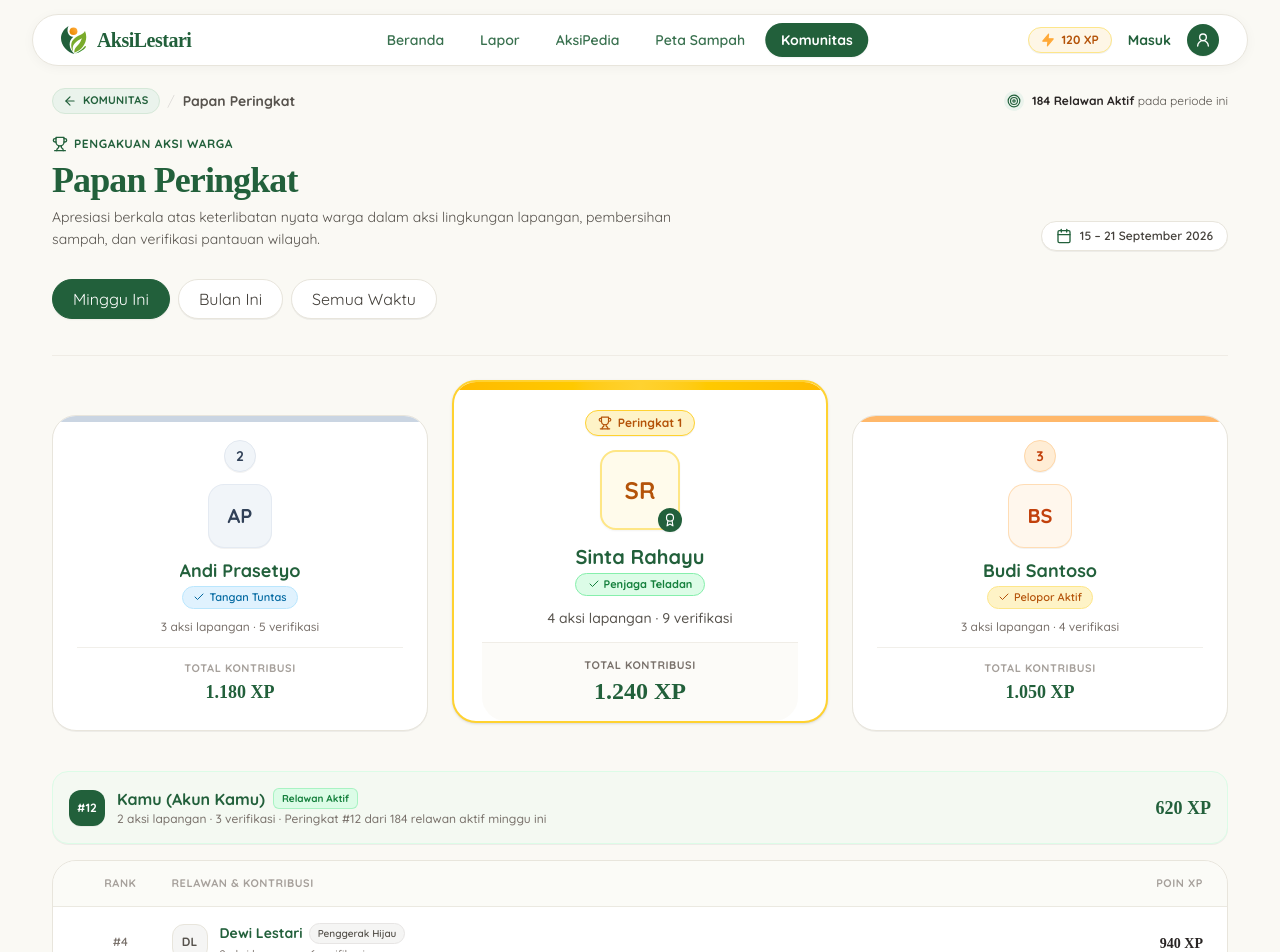
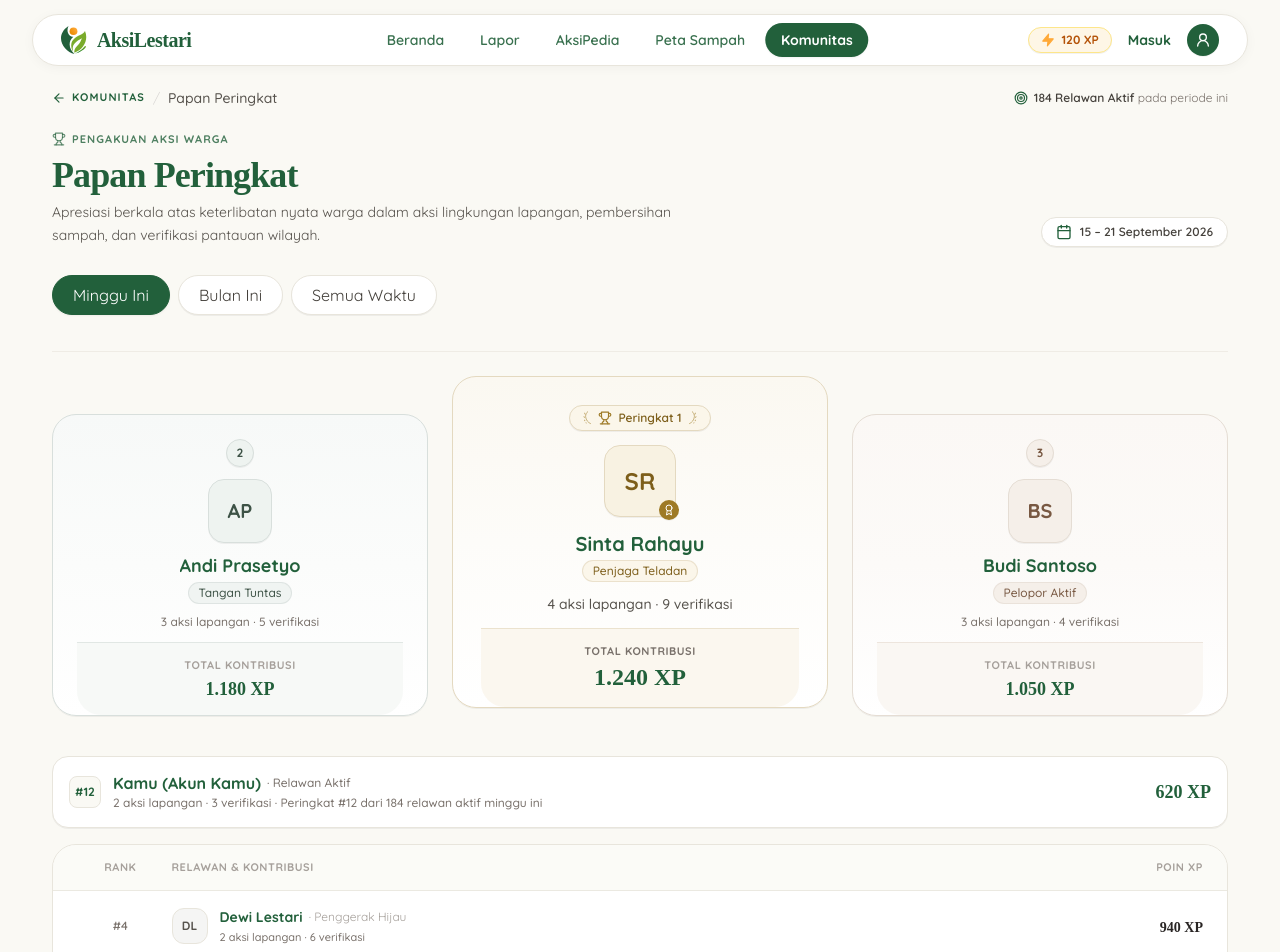
Before and after one commit to deandamanik/aksi-lestari, a React (Vite) app: page /komunitas/leaderboard in a window 1280 px wide. Shown: the top 952 px of the page. Built offline with nearby package versions, Linux system fonts and the light colour scheme; a web font is replaced by a local one.

Commit message:
feat: refine community visual design

```diff
--- a/src/pages/komunitas/KomunitasPage.jsx
+++ b/src/pages/komunitas/KomunitasPage.jsx
@@ -250,7 +250,7 @@ function KomunitasPage() {
                     : 'Kegiatan lingkungan yang sedang terbuka untuk partisipasi sukarela warga.'}
                 </p>
               </div>
-              <span className="inline-flex items-center px-3 py-1 rounded-full bg-[#EAF3EC] border border-[#D5E8D8] text-[#22603B] font-semibold text-xs shrink-0 self-start sm:self-auto">
+              <span className="text-xs text-stone-500 font-medium shrink-0 self-start sm:self-auto">
                 Diperbarui 18 menit lalu
               </span>
             </div>
--- a/src/pages/komunitas/components/CommunityProposalBanner.jsx
+++ b/src/pages/komunitas/components/CommunityProposalBanner.jsx
@@ -4,7 +4,7 @@ export default function CommunityProposalBanner({ onOpenProposeModal }) {
   return (
     <article className="bg-[#FAF7F0] rounded-2xl sm:rounded-3xl border border-[#EBE7DC] p-5 sm:p-6 shadow-2xs hover:border-[#22603B]/30 transition-all duration-200 relative overflow-hidden">
       {/* Top Header */}
-      <div className="flex items-center gap-1.5 text-[11px] font-bold uppercase tracking-wider text-[#22603B] mb-2">
+      <div className="flex items-center gap-1.5 text-[11px] font-bold uppercase tracking-widest text-[#22603B]/80 mb-2 font-body">
         <MegaphoneIcon className="w-3.5 h-3.5" />
         <span>INISIATIF WARGA</span>
       </div>
--- a/src/pages/komunitas/leaderboard/CommunityLeaderboardPage.jsx
+++ b/src/pages/komunitas/leaderboard/CommunityLeaderboardPage.jsx
@@ -32,24 +32,22 @@ export default function CommunityLeaderboardPage() {
             <div className="flex items-center gap-2 text-xs sm:text-sm">
               <Link
                 to="/komunitas"
-                className="inline-flex items-center gap-1.5 px-2.5 py-1 rounded-full bg-[#EAF3EC] border border-[#D5E8D8] text-[#22603B] font-bold text-[11px] tracking-wide uppercase hover:bg-[#D5E8D8] transition-colors focus:outline-hidden focus-visible:ring-2 focus-visible:ring-[#22603B]"
+                className="inline-flex items-center gap-1.5 text-[11px] font-bold tracking-widest text-[#22603B] uppercase hover:text-[#17462A] transition-colors focus:outline-hidden focus-visible:ring-2 focus-visible:ring-[#22603B] font-body"
               >
                 <ArrowLeftIcon className="w-3.5 h-3.5" />
                 KOMUNITAS
               </Link>
               <span className="text-stone-300 font-light select-none">/</span>
-              <span className="text-stone-600 font-bold">
+              <span className="text-stone-600 font-medium">
                 Papan Peringkat
               </span>
             </div>
 
             {/* Quick Context Stat */}
-            <div className="inline-flex items-center gap-2 text-xs text-stone-600 self-start sm:self-auto">
-              <div className="w-5 h-5 rounded-full bg-[#EAF3EC] text-[#22603B] flex items-center justify-center shrink-0">
-                <TargetIcon className="w-3.5 h-3.5" />
-              </div>
+            <div className="inline-flex items-center gap-1.5 text-xs text-stone-500 self-start sm:self-auto">
+              <TargetIcon className="w-3.5 h-3.5 text-[#22603B]" />
               <span>
-                <strong className="text-stone-800 font-bold">
+                <strong className="text-stone-700 font-semibold">
                   {activeData.totalActiveVolunteers} Relawan Aktif
                 </strong>{' '}
                 pada periode ini
@@ -65,8 +63,8 @@ export default function CommunityLeaderboardPage() {
         <section className="pt-2 pb-6 sm:pb-8 border-b border-border-warm/60">
           <div className="flex flex-col md:flex-row md:items-end justify-between gap-4">
             <div>
-              <div className="inline-flex items-center gap-1.5 text-xs font-bold text-[#22603B] uppercase tracking-wider mb-2">
-                <TrophyIcon className="w-4 h-4 text-[#22603B]" />
+              <div className="inline-flex items-center gap-1.5 text-[11px] font-bold text-[#22603B]/80 uppercase tracking-widest mb-2 font-body">
+                <TrophyIcon className="w-3.5 h-3.5 text-[#22603B]/70" />
                 <span>PENGAKUAN AKSI WARGA</span>
               </div>
               <h1 className="font-display text-primary text-2xl sm:text-3xl lg:text-4xl font-bold tracking-tight">
--- a/src/pages/komunitas/leaderboard/components/LeaderboardPodium.jsx
+++ b/src/pages/komunitas/leaderboard/components/LeaderboardPodium.jsx
@@ -1,4 +1,48 @@
-import { TrophyIcon, AwardIcon, CheckIcon } from '../../../../components/common/Icons'
+import { TrophyIcon, AwardIcon } from '../../../../components/common/Icons'
+
+function LaurelBranchLeft({ className = 'w-3 h-4', ...props }) {
+  return (
+    <svg
+      viewBox="0 0 14 20"
+      fill="none"
+      stroke="currentColor"
+      strokeWidth="1.3"
+      strokeLinecap="round"
+      strokeLinejoin="round"
+      className={className}
+      aria-hidden="true"
+      {...props}
+    >
+      <path d="M12 18c-3.5-1.5-6.5-5-7-10 0-3 1-5.5 3-7" />
+      <path d="M4.5 5.5C3.2 4.5 2.5 3 3 2c.8.2 1.8 1.2 2 3" fill="currentColor" stroke="none" />
+      <path d="M3.5 10C2.2 9.2 1.8 7.8 2.2 7c.8.2 1.8 1 2 2.5" fill="currentColor" stroke="none" />
+      <path d="M4 14.5c-1.2-.5-1.5-1.8-1-2.5.7.2 1.6 1 1.8 2.2" fill="currentColor" stroke="none" />
+      <path d="M6 18c-1-.5-1.2-1.5-.8-2.2.6.2 1.4.8 1.6 1.8" fill="currentColor" stroke="none" />
+    </svg>
+  )
+}
+
+function LaurelBranchRight({ className = 'w-3 h-4', ...props }) {
+  return (
+    <svg
+      viewBox="0 0 14 20"
+      fill="none"
+      stroke="currentColor"
+      strokeWidth="1.3"
+      strokeLinecap="round"
+      strokeLinejoin="round"
+      className={className}
+      aria-hidden="true"
+      {...props}
+    >
+      <path d="M2 18c3.5-1.5 6.5-5 7-10 0-3-1-5.5-3-7" />
+      <path d="M9.5 5.5C10.8 4.5 11.5 3 11 2c-.8.2-1.8 1.2-2 3" fill="currentColor" stroke="none" />
+      <path d="M10.5 10c1.3-.8 1.7-2.2 1.3-3-.8.2-1.8 1-2 2.5" fill="currentColor" stroke="none" />
+      <path d="M10 14.5c1.2-.5 1.5-1.8 1-2.5-.7.2-1.6 1-1.8 2.2" fill="currentColor" stroke="none" />
+      <path d="M8 18c1-.5 1.2-1.5.8-2.2-.6.2-1.4.8-1.6 1.8" fill="currentColor" stroke="none" />
+    </svg>
+  )
+}
 
 export default function LeaderboardPodium({ top3 = [] }) {
   if (!top3 || top3.length < 3) return null
@@ -11,17 +55,15 @@ export default function LeaderboardPodium({ top3 = [] }) {
   return (
     <section aria-label="Tiga Kontributor Teratas" className="w-full">
       <div className="grid grid-cols-1 md:grid-cols-3 gap-4 lg:gap-6 items-end">
-        {/* RANK 2 - Left Podium */}
-        <div className="order-2 md:order-1 bg-white rounded-3xl border border-border-warm p-5 sm:p-6 shadow-2xs hover:shadow-xs hover:border-[#22603B]/30 transition-all duration-200 flex flex-col items-center text-center relative overflow-hidden">
-          <div className="absolute top-0 inset-x-0 h-1.5 bg-slate-300" />
-
+        {/* RANK 2 - Left Podium (Soft Silver / Cool Slate-Gray) */}
+        <div className="order-2 md:order-1 bg-gradient-to-b from-[#F7F9F8] via-[#FBFCFB] to-white rounded-3xl border border-[#D8DFDC] p-5 sm:p-6 shadow-2xs hover:shadow-xs hover:border-[#B5C2BD] transition-all duration-200 hover:-translate-y-0.5 motion-reduce:transform-none flex flex-col items-center text-center relative overflow-hidden">
           {/* Rank Badge */}
-          <div className="w-8 h-8 rounded-full bg-slate-100 text-slate-700 font-bold text-sm flex items-center justify-center border border-slate-200 shadow-2xs mb-3">
+          <div className="w-7 h-7 rounded-full bg-[#EEF3F0] text-[#3D5246] font-bold text-xs flex items-center justify-center border border-[#D8DFDC] shadow-2xs mb-3">
             2
           </div>
 
           {/* Avatar Initials */}
-          <div className="w-14 h-14 sm:w-16 sm:h-16 rounded-2xl bg-slate-100 text-slate-700 font-bold text-lg sm:text-xl flex items-center justify-center mb-3 border border-slate-200/80 shadow-2xs">
+          <div className="w-14 h-14 sm:w-16 sm:h-16 rounded-2xl bg-[#EEF3F0] text-[#3D5246] font-bold text-lg sm:text-xl flex items-center justify-center mb-3 border border-[#D8DFDC] shadow-2xs">
             {rank2.initials}
           </div>
 
@@ -30,8 +72,7 @@ export default function LeaderboardPodium({ top3 = [] }) {
             {rank2.name}
           </h3>
           {rank2.badge && (
-            <span className="inline-flex items-center gap-1 text-[11px] font-semibold px-2.5 py-0.5 rounded-full bg-[#E0F2FE] text-[#0369A1] border border-[#BAE6FD] mb-2.5">
-              <CheckIcon className="w-3 h-3 text-[#0369A1]" />
+            <span className="inline-flex items-center text-xs font-medium px-2.5 py-0.5 rounded-full bg-[#F0F4F2] text-[#3D5246] border border-[#D8DFDC]/70 mb-2.5">
               {rank2.badge}
             </span>
           )}
@@ -42,7 +83,7 @@ export default function LeaderboardPodium({ top3 = [] }) {
           </p>
 
           {/* XP Total */}
-          <div className="w-full pt-3 border-t border-border-warm/60">
+          <div className="w-full pt-3.5 border-t border-[#DCE4E0]/80 bg-[#F5F8F6]/80 -mx-5 -mb-5 sm:-mx-6 sm:-mb-6 p-3 rounded-b-3xl">
             <span className="text-[11px] uppercase tracking-wider text-stone-400 font-bold block mb-0.5">
               Total Kontribusi
             </span>
@@ -52,22 +93,24 @@ export default function LeaderboardPodium({ top3 = [] }) {
           </div>
         </div>
 
-        {/* RANK 1 - Center Elevated Podium */}
-        <div className="order-1 md:order-2 bg-white rounded-3xl border-2 border-amber-300 p-6 sm:p-7 shadow-sm hover:shadow-md transition-all duration-200 flex flex-col items-center text-center relative overflow-hidden md:-translate-y-2">
-          {/* Top highlight banner */}
-          <div className="absolute top-0 inset-x-0 h-2 bg-gradient-to-r from-amber-400 via-amber-300 to-amber-400" />
-
-          {/* Rank Badge with Crown Icon */}
-          <div className="inline-flex items-center gap-1.5 px-3 py-1 rounded-full bg-[#FEF3C7] text-[#B45309] border border-amber-300 font-bold text-xs shadow-2xs mb-3.5">
-            <TrophyIcon className="w-3.5 h-3.5 text-[#B45309]" />
+        {/* RANK 1 - Center Elevated Podium (Champagne / Muted Warm Gold) */}
+        <div className="order-1 md:order-2 bg-gradient-to-b from-[#FBF8F1] via-[#FDFCF9] to-white rounded-3xl border border-[#E4D9C0] p-6 sm:p-7 shadow-2xs hover:shadow-xs hover:border-[#C5B38C] transition-all duration-200 hover:-translate-y-0.5 md:hover:-translate-y-2.5 motion-reduce:transform-none flex flex-col items-center text-center relative overflow-hidden md:-translate-y-2">
+          {/* Rank Indicator with subtle laurel and trophy */}
+          <div className="inline-flex items-center gap-1.5 px-3 py-1 rounded-full bg-[#FBF6EA] border border-[#E4D9C0] text-[#7D5E1A] text-xs font-semibold shadow-2xs mb-3.5">
+            <LaurelBranchLeft className="w-2.5 h-3.5 text-[#9E7A26]/60 shrink-0" />
+            <TrophyIcon className="w-3.5 h-3.5 text-[#9E7A26] shrink-0" />
             <span>Peringkat 1</span>
+            <LaurelBranchRight className="w-2.5 h-3.5 text-[#9E7A26]/60 shrink-0" />
           </div>
 
-          {/* Avatar Initials */}
-          <div className="w-18 h-18 sm:w-20 sm:h-20 rounded-2xl bg-amber-50 text-[#B45309] font-bold text-2xl flex items-center justify-center mb-3.5 border-2 border-amber-200 shadow-xs relative">
+          {/* Avatar Initials with Champion Mark */}
+          <div className="w-16 h-16 sm:w-18 sm:h-18 rounded-2xl bg-[#F8F2E2] text-[#7D5E1A] font-bold text-xl sm:text-2xl flex items-center justify-center mb-3.5 border border-[#E4D9C0] shadow-2xs relative">
             {rank1.initials}
-            <div className="absolute -bottom-1 -right-1 w-6 h-6 rounded-full bg-[#22603B] text-white flex items-center justify-center shadow-xs">
-              <AwardIcon className="w-3.5 h-3.5" />
+            <div
+              className="absolute -bottom-1 -right-1 w-5 h-5 rounded-full bg-[#9E7A26] text-white flex items-center justify-center shadow-2xs"
+              aria-hidden="true"
+            >
+              <AwardIcon className="w-3 h-3 text-white" />
             </div>
           </div>
 
@@ -76,8 +119,7 @@ export default function LeaderboardPodium({ top3 = [] }) {
             {rank1.name}
           </h3>
           {rank1.badge && (
-            <span className="inline-flex items-center gap-1 text-[11px] font-bold px-3 py-0.5 rounded-full bg-[#DCFCE7] text-[#15803D] border border-[#86EFAC] mb-3">
-              <CheckIcon className="w-3 h-3 text-[#15803D]" />
+            <span className="inline-flex items-center text-xs font-medium px-2.5 py-0.5 rounded-full bg-[#FBF6EA] text-[#7D5E1A] border border-[#E4D9C0]/70 mb-3">
               {rank1.badge}
             </span>
           )}
@@ -88,7 +130,7 @@ export default function LeaderboardPodium({ top3 = [] }) {
           </p>
 
           {/* XP Total */}
-          <div className="w-full pt-3.5 border-t border-border-warm/60 bg-[#FAF9F4]/60 -mx-6 -mb-6 sm:-mx-7 sm:-mb-7 p-3.5 rounded-b-3xl">
+          <div className="w-full pt-3.5 border-t border-[#E8DEC7]/80 bg-[#FAF6EC]/80 -mx-6 -mb-6 sm:-mx-7 sm:-mb-7 p-3.5 rounded-b-3xl">
             <span className="text-[11px] uppercase tracking-wider text-stone-500 font-bold block mb-0.5">
               Total Kontribusi
             </span>
@@ -98,17 +140,15 @@ export default function LeaderboardPodium({ top3 = [] }) {
           </div>
         </div>
 
-        {/* RANK 3 - Right Podium */}
-        <div className="order-3 bg-white rounded-3xl border border-border-warm p-5 sm:p-6 shadow-2xs hover:shadow-xs hover:border-[#22603B]/30 transition-all duration-200 flex flex-col items-center text-center relative overflow-hidden">
-          <div className="absolute top-0 inset-x-0 h-1.5 bg-orange-300" />
-
+        {/* RANK 3 - Right Podium (Soft Bronze / Warm Beige) */}
+        <div className="order-3 bg-gradient-to-b from-[#FBF8F5] via-[#FCFAF8] to-white rounded-3xl border border-[#E5DDD4] p-5 sm:p-6 shadow-2xs hover:shadow-xs hover:border-[#CFC1B3] transition-all duration-200 hover:-translate-y-0.5 motion-reduce:transform-none flex flex-col items-center text-center relative overflow-hidden">
           {/* Rank Badge */}
-          <div className="w-8 h-8 rounded-full bg-[#FFEDD5] text-[#C2410C] font-bold text-sm flex items-center justify-center border border-orange-200 shadow-2xs mb-3">
+          <div className="w-7 h-7 rounded-full bg-[#F5EFE9] text-[#785842] font-bold text-xs flex items-center justify-center border border-[#E5DDD4] shadow-2xs mb-3">
             3
           </div>
 
           {/* Avatar Initials */}
-          <div className="w-14 h-14 sm:w-16 sm:h-16 rounded-2xl bg-orange-50 text-[#C2410C] font-bold text-lg sm:text-xl flex items-center justify-center mb-3 border border-orange-200/80 shadow-2xs">
+          <div className="w-14 h-14 sm:w-16 sm:h-16 rounded-2xl bg-[#F5EFE9] text-[#785842] font-bold text-lg sm:text-xl flex items-center justify-center mb-3 border border-[#E5DDD4] shadow-2xs">
             {rank3.initials}
           </div>
 
@@ -117,8 +157,7 @@ export default function LeaderboardPodium({ top3 = [] }) {
             {rank3.name}
           </h3>
           {rank3.badge && (
-            <span className="inline-flex items-center gap-1 text-[11px] font-semibold px-2.5 py-0.5 rounded-full bg-[#FEF3C7] text-[#B45309] border border-[#FDE68A] mb-2.5">
-              <CheckIcon className="w-3 h-3 text-[#B45309]" />
+            <span className="inline-flex items-center text-xs font-medium px-2.5 py-0.5 rounded-full bg-[#F5EFE9] text-[#785842] border border-[#E5DDD4]/70 mb-2.5">
               {rank3.badge}
             </span>
           )}
@@ -129,7 +168,7 @@ export default function LeaderboardPodium({ top3 = [] }) {
           </p>
 
           {/* XP Total */}
-          <div className="w-full pt-3 border-t border-border-warm/60">
+          <div className="w-full pt-3.5 border-t border-[#EAE2D9]/80 bg-[#F9F5F1]/80 -mx-5 -mb-5 sm:-mx-6 sm:-mb-6 p-3 rounded-b-3xl">
             <span className="text-[11px] uppercase tracking-wider text-stone-400 font-bold block mb-0.5">
               Total Kontribusi
             </span>
--- a/src/pages/komunitas/leaderboard/components/LeaderboardTable.jsx
+++ b/src/pages/komunitas/leaderboard/components/LeaderboardTable.jsx
@@ -14,18 +14,18 @@ export default function LeaderboardTable({ rankings = [], currentUser = null })
     <section aria-label="Daftar Peringkat Lengkap Relawan" className="w-full space-y-4">
       {/* Current User Quick Standing Banner (Informative & Accessible) */}
       {currentUser && (
-        <div className="bg-[#F4F9F2] border border-[#DCFCE7] rounded-2xl p-3.5 sm:p-4 flex flex-col sm:flex-row sm:items-center justify-between gap-3 shadow-2xs">
+        <div className="bg-white border border-border-warm rounded-2xl p-3.5 sm:p-4 flex flex-col sm:flex-row sm:items-center justify-between gap-3 shadow-2xs">
           <div className="flex items-center gap-3 min-w-0">
-            <div className="w-9 h-9 rounded-xl bg-[#22603B] text-white flex items-center justify-center font-bold text-xs shrink-0 shadow-2xs">
+            <div className="w-8 h-8 rounded-lg bg-[#FAF9F4] border border-border-warm text-[#22603B] flex items-center justify-center font-bold text-xs shrink-0">
               #{currentUser.rank}
             </div>
             <div className="flex flex-col min-w-0">
-              <div className="flex items-center gap-2 flex-wrap">
+              <div className="flex items-center gap-1.5 flex-wrap">
                 <span className="font-bold text-primary text-sm sm:text-base leading-tight">
                   {currentUser.name} (Akun Kamu)
                 </span>
-                <span className="text-[10px] font-bold px-2 py-0.5 rounded-md bg-[#DCFCE7] text-[#15803D] border border-[#86EFAC]/60">
-                  {currentUser.badge}
+                <span className="text-xs text-stone-500 font-medium">
+                  · {currentUser.badge}
                 </span>
               </div>
               <span className="text-xs text-stone-500 font-medium mt-0.5">
@@ -34,7 +34,7 @@ export default function LeaderboardTable({ rankings = [], currentUser = null })
             </div>
           </div>
 
-          <div className="flex items-center justify-between sm:justify-end gap-3 self-end sm:self-auto shrink-0 pl-12 sm:pl-0">
+          <div className="flex items-center justify-between sm:justify-end gap-3 self-end sm:self-auto shrink-0 pl-11 sm:pl-0">
             <span className="text-xs text-stone-500 sm:hidden">Total Poin:</span>
             <span className="font-display font-bold text-base sm:text-lg text-[#22603B]">
               {currentUser.xp}
@@ -62,7 +62,7 @@ export default function LeaderboardTable({ rankings = [], currentUser = null })
                 key={entry.id}
                 className={`grid grid-cols-12 gap-2 px-4 sm:px-6 py-3.5 sm:py-4 items-center transition-colors duration-150 ${
                   isSelf
-                    ? 'bg-[#F4F9F2] hover:bg-[#EAF3EC] border-l-4 border-l-[#22603B]'
+                    ? 'bg-[#FAF9F4] hover:bg-[#F2F0E8] border-l-2 border-l-[#22603B]'
                     : 'hover:bg-[#FAF9F4]/80'
                 }`}
               >
@@ -71,7 +71,7 @@ export default function LeaderboardTable({ rankings = [], currentUser = null })
                   <span
                     className={`w-7 h-7 rounded-lg flex items-center justify-center text-xs font-bold ${
                       isSelf
-                        ? 'bg-[#22603B] text-white shadow-2xs'
+                        ? 'bg-stone-100 text-[#22603B]'
                         : 'text-stone-500 font-semibold'
                     }`}
                   >
@@ -82,13 +82,9 @@ export default function LeaderboardTable({ rankings = [], currentUser = null })
                 {/* Contributor Profile & Details */}
                 <div className="col-span-7 sm:col-span-8 flex items-center gap-2.5 sm:gap-3 min-w-0">
                   <div
-                    className={`w-8 h-8 sm:w-9 sm:h-9 rounded-xl flex items-center justify-center text-xs font-bold shrink-0 ${
-                      isSelf
-                        ? 'bg-[#22603B] text-white'
-                        : 'bg-stone-100 text-stone-600 border border-border-warm'
-                    }`}
+                    className="w-8 h-8 sm:w-9 sm:h-9 rounded-xl flex items-center justify-center text-xs font-bold shrink-0 bg-stone-100 text-stone-600 border border-border-warm"
                   >
-                    {isSelf ? <UserIcon className="w-4 h-4 text-white" /> : entry.initials}
+                    {isSelf ? <UserIcon className="w-4 h-4 text-[#22603B]" /> : entry.initials}
                   </div>
 
                   <div className="flex flex-col min-w-0">
@@ -101,13 +97,13 @@ export default function LeaderboardTable({ rankings = [], currentUser = null })
                         {entry.name}
                       </span>
                       {isSelf && (
-                        <span className="text-[10px] font-bold px-1.5 py-0.2 rounded bg-[#22603B] text-white leading-tight">
+                        <span className="text-[11px] font-medium text-[#22603B] px-1.5 py-0.5 rounded bg-[#22603B]/10 leading-tight">
                           Kamu
                         </span>
                       )}
                       {entry.badge && (
-                        <span className="text-[10px] font-semibold px-2 py-0.5 rounded-full bg-stone-100 text-stone-600 border border-stone-200 hidden sm:inline">
-                          {entry.badge}
+                        <span className="text-xs text-stone-400 font-normal hidden sm:inline">
+                          · {entry.badge}
                         </span>
                       )}
                     </div>
```
Also changed, not shown: src/pages/komunitas/components/ActionDetailModal.jsx (+8 -5 lines), src/pages/komunitas/components/CommunityActionCard.jsx (+7 -9 lines), src/pages/komunitas/components/CommunityBreadcrumb.jsx (+4 -7 lines), src/pages/komunitas/components/CommunityFeaturedCard.jsx (+8 -14 lines), src/pages/komunitas/components/CommunityLeaderboardPreview.jsx (+11 -21 lines), src/pages/komunitas/components/CommunitySidebarActionCard.jsx (+4 -4 lines), src/pages/komunitas/leaderboard/components/LeaderboardXpInfo.jsx (+4 -4 lines).
